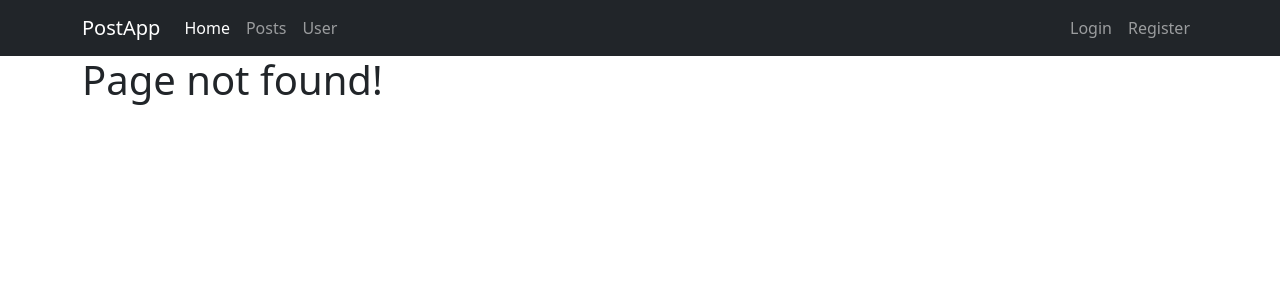
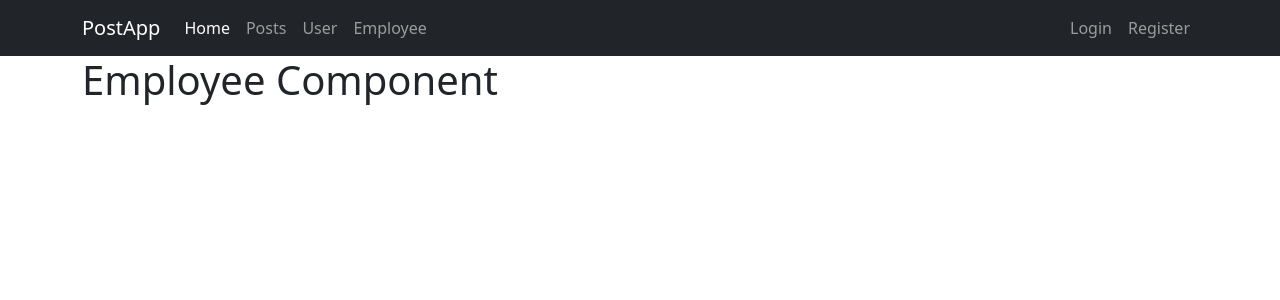
Before and after one commit to sarzeez/angular-todo-list, an Angular app: page /employee in a window 1280 px wide. Before the commit this address had no page. Shown: the top 300 px of the page. Built offline with nearby package versions, Linux system fonts and the light colour scheme.

Commit message:
fixing protected routes

```diff
--- a/src/app/app.component.html
+++ b/src/app/app.component.html
@@ -22,6 +22,9 @@
         </li>
         <li class="nav-item">
           <a class="nav-link" routerLink="/user">User</a>
+        </li>
+        <li class="nav-item">
+          <a class="nav-link" routerLink="/employee">Employee</a>
         </li>
       </ul>
       <ul class="navbar-nav">
--- a/src/app/auth/auth.guard.ts
+++ b/src/app/auth/auth.guard.ts
@@ -40,7 +40,12 @@ export class AuthGuard {
   checkUserLogin(route: ActivatedRouteSnapshot, url: any): boolean {
     if (this.authService.loggedIn()) {
       const userRole = this.authService.getSession()?.user.role;
-      const routerRole: Role[] = route.data?.['role'] || [];
+      const routerRole: Role[] = route.data?.['role'];
+
+      if (!routerRole) {
+        return true;
+      }
+
       if (userRole && routerRole.includes(userRole)) {
         return true;
       }
--- /dev/null
+++ b/src/app/employee/employee.component.ts
@@ -0,0 +1,9 @@
+import { Component } from '@angular/core';
+
+@Component({
+  template: `<div>
+    <h1>Employee Component</h1>
+  </div>`,
+  styles: [],
+})
+export class EmployeeComponent {}
--- a/src/app/router/app-router.module.ts
+++ b/src/app/router/app-router.module.ts
@@ -9,6 +9,7 @@ import { HomeComponent } from '../home/home.component';
 import { AuthGuard } from '../auth/auth.guard';
 import { Role } from '../auth/auth.type';
 import { PageForbiddenComponent } from './page-forbidden.component';
+import { EmployeeComponent } from '../employee/employee.component';
 
 const routes: Routes = [
   {
@@ -35,9 +36,10 @@ const routes: Routes = [
     path: 'user',
     component: UserComponent,
     canActivate: [AuthGuard],
-    data: {
-      role: [Role.ROLE_USER],
-    },
+  },
+  {
+    path: 'employee',
+    component: EmployeeComponent,
   },
   {
     path: 'forbidden',
```
